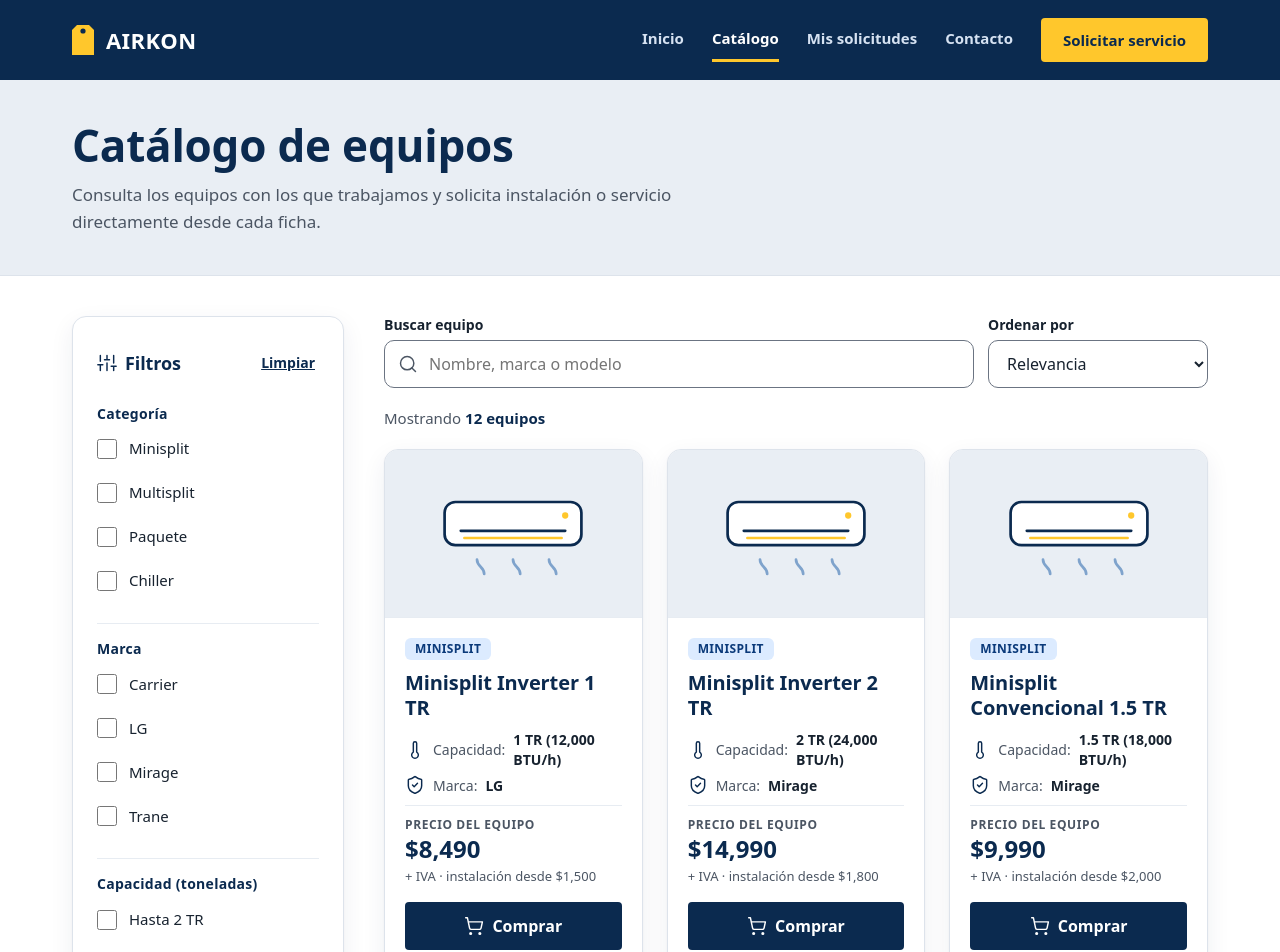
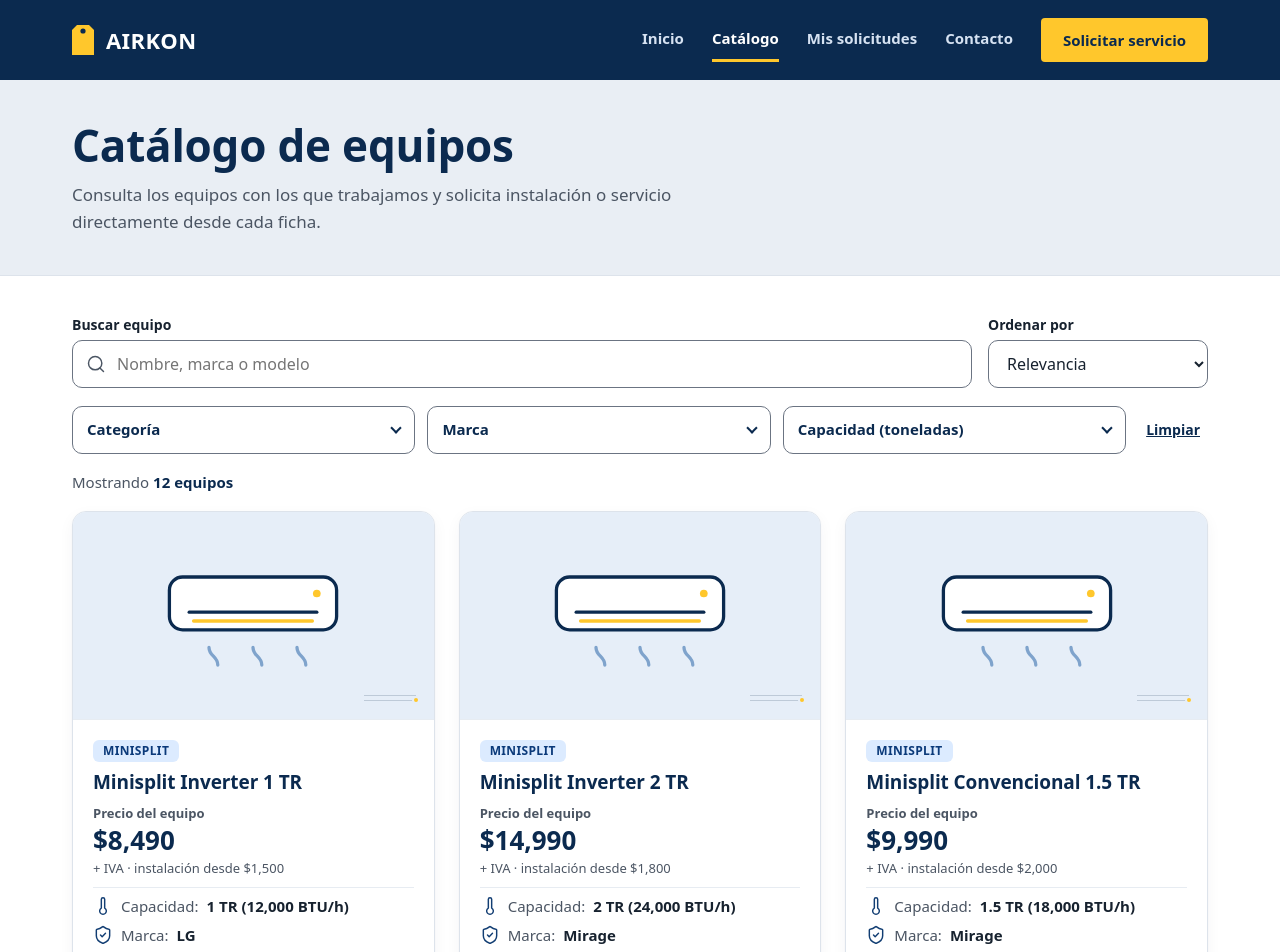
Before and after one commit to Echacon57/Portal-Servicio-Airkon, a React (Vite) app: page /catalogo in a window 1280 px wide. Shown: the top 952 px of the page. Built offline with nearby package versions, Linux system fonts and the light colour scheme.

Commit message:
feat: redesign HVAC equipment catalog

```diff
--- a/src/components/equipos/FiltrosEquipos.jsx
+++ b/src/components/equipos/FiltrosEquipos.jsx
@@ -3,8 +3,7 @@ import Icono from "../ui/Icono";
 import styles from "./FiltrosEquipos.module.css";
 
 /**
- * Panel de filtros del catálogo (<aside>). Es un componente controlado:
- * el estado vive en la página Catálogo y llega por props.
+ * Filtros desplegables del catálogo. El estado vive en la página Catálogo.
  *
  * @param {{ filtros: {categorias:string[], marcas:string[], capacidades:string[]},
  *           onCambiar: (grupo:string, valor:string) => void,
@@ -33,14 +32,22 @@ export default function FiltrosEquipos({ filtros, onCambiar, onLimpiar, abierto,
           <Icono nombre="filtros" tamano={20} />
           Filtros
         </h2>
-        <button type="button" className={styles.limpiar} onClick={onLimpiar}>
+        <button type="button" className={styles.limpiar} onClick={onLimpiar} aria-label="Limpiar filtros">
           Limpiar
         </button>
       </div>
 
-      {grupos.map((grupo) => (
-        <fieldset key={grupo.id} className={styles.grupo}>
-          <legend>{grupo.titulo}</legend>
+      <div className={styles.grupos}>
+        {grupos.map((grupo) => {
+          const seleccionadas = filtros[grupo.id].length;
+
+          return (
+            <details key={grupo.id} className={styles.grupo}>
+              <summary>
+                <span>{grupo.titulo}</span>
+                {seleccionadas > 0 && <span className={styles.seleccionadas}>{seleccionadas}</span>}
+              </summary>
+              <div className={styles.opciones}>
                 {grupo.opciones.map((op) => (
                   <label key={op.valor} className="casilla">
                     <input
@@ -53,10 +60,12 @@ export default function FiltrosEquipos({ filtros, onCambiar, onLimpiar, abierto,
                     {op.texto}
                   </label>
                 ))}
-        </fieldset>
-      ))}
+              </div>
+            </details>
+          );
+        })}
+      </div>
 
-      {/* Solo en móvil: cierra el panel y muestra los resultados */}
       <button type="button" className={`btn btn-primario btn-bloque ${styles.verResultados}`} onClick={onCerrar}>
         Ver {totalResultados} {totalResultados === 1 ? "resultado" : "resultados"}
       </button>
--- a/src/components/equipos/FiltrosEquipos.module.css
+++ b/src/components/equipos/FiltrosEquipos.module.css
@@ -1,9 +1,12 @@
-/* Móvil: el panel está oculto y se abre con el botón "Filtros" */
 .panel {
   display: none;
-  padding: 20px;
+  padding: 16px;
+  border: 1px solid var(--gris-borde);
+  border-radius: var(--radio-tarjeta);
+  background: var(--blanco);
   flex-direction: column;
-  gap: 20px;
+  gap: 12px;
+  min-width: 0;
 }
 .panel.abierto {
   display: flex;
@@ -20,10 +23,13 @@
   align-items: center;
   gap: 8px;
 }
+.encabezado h2 :global(.icono) {
+  color: var(--azul-marino);
+}
 
 .limpiar {
   min-height: 44px;
-  padding: 0 4px;
+  padding: 0 8px;
   border: 0;
   background: none;
   color: var(--azul-marino);
@@ -31,31 +37,143 @@
   text-decoration: underline;
   cursor: pointer;
 }
-
-.grupo > :global(label) {
-  clear: both;
+.limpiar:hover {
+  color: var(--azul-medio);
+  background: var(--azul-claro);
 }
-.grupo + .grupo {
-  border-top: 1px solid var(--gris-linea);
-  padding-top: 16px;
-}
-.grupo legend {
-  float: left;
-  width: 100%;
-  font: 700 0.875rem/1.3 var(--fuente-titulos);
-  color: var(--azul-marino);
-  letter-spacing: 0.02em;
-  margin-bottom: 4px;
+.limpiar:focus-visible,
+.grupo summary:focus-visible {
+  outline: 3px solid var(--azul-marino);
+  outline-offset: 3px;
 }
 
-/* Escritorio: panel lateral siempre visible, sin botón de resultados */
+.grupos {
+  display: grid;
+  grid-template-columns: minmax(0, 1fr);
+  gap: 6px;
+}
+.grupo {
+  position: relative;
+  min-width: 0;
+}
+.grupo summary {
+  display: flex;
+  align-items: center;
+  justify-content: space-between;
+  gap: 10px;
+  min-height: 48px;
+  padding: 0 14px;
+  border: 1px solid var(--gris-campo);
+  border-radius: var(--radio-control);
+  background: var(--blanco);
+  font: 600 0.9375rem/1.3 var(--fuente-texto);
+  color: var(--azul-marino);
+  cursor: pointer;
+  list-style: none;
+}
+.grupo summary::-webkit-details-marker {
+  display: none;
+}
+.grupo summary::after {
+  content: "";
+  width: 8px;
+  height: 8px;
+  border-right: 2px solid currentColor;
+  border-bottom: 2px solid currentColor;
+  transform: translateY(-2px) rotate(45deg);
+  transition: transform 0.15s ease;
+  flex: none;
+}
+.grupo[open] summary {
+  border-color: var(--azul-marino);
+  border-bottom-left-radius: 0;
+  border-bottom-right-radius: 0;
+}
+.grupo[open] summary::after {
+  transform: translateY(2px) rotate(225deg);
+}
+.grupo summary:hover {
+  border-color: var(--azul-marino);
+  background: var(--azul-claro);
+}
+.seleccionadas {
+  display: inline-grid;
+  place-items: center;
+  min-width: 22px;
+  height: 22px;
+  margin-left: auto;
+  border-radius: 50%;
+  background: var(--azul-marino);
+  color: var(--blanco);
+  font: 700 0.75rem/1 var(--fuente-texto);
+}
+.opciones {
+  display: flex;
+  flex-direction: column;
+  gap: 4px;
+  padding: 8px 12px;
+  border: 1px solid var(--azul-marino);
+  border-top: 0;
+  border-bottom-left-radius: var(--radio-control);
+  border-bottom-right-radius: var(--radio-control);
+  background: var(--blanco);
+  box-shadow: var(--sombra);
+}
+.opciones :global(.casilla) {
+  min-height: 44px;
+  padding: 4px 2px;
+}
+.verResultados {
+  min-height: 48px;
+}
+
+@media (min-width: 768px) {
+  .panel,
+  .panel.abierto {
+    padding: 18px;
+  }
+  .grupos {
+    grid-template-columns: repeat(3, minmax(0, 1fr));
+  }
+}
+
+/* En escritorio los filtros forman una barra horizontal sobre los resultados. */
 @media (min-width: 1024px) {
   .panel,
   .panel.abierto {
-    display: flex;
-    position: sticky;
-    top: calc(var(--alto-header) + 24px);
-    padding: 24px;
+    display: grid;
+    grid-template-columns: repeat(3, minmax(0, 1fr)) auto;
+    align-items: start;
+    gap: 12px;
+    padding: 0;
+    border: 0;
+    border-radius: 0;
+    background: transparent;
+    box-shadow: none;
+  }
+  .encabezado {
+    display: contents;
+  }
+  .encabezado h2 {
+    display: none;
+  }
+  .grupos {
+    display: contents;
+  }
+  .limpiar {
+    grid-column: 4;
+    grid-row: 1;
+    align-self: center;
+    white-space: nowrap;
+  }
+  .opciones {
+    position: absolute;
+    z-index: 5;
+    top: calc(100% - 1px);
+    left: 0;
+    width: max-content;
+    min-width: 100%;
+    max-width: min(320px, 85vw);
   }
   .verResultados {
     display: none;
--- a/src/components/equipos/TarjetaEquipo.jsx
+++ b/src/components/equipos/TarjetaEquipo.jsx
@@ -12,11 +12,18 @@ export default function TarjetaEquipo({ equipo }) {
   return (
     <article className={`tarjeta ${styles.tarjeta}`}>
       <div className={styles.imagen}>
-        <IlustracionEquipo forma={equipo.forma} ancho={180} />
+        <IlustracionEquipo forma={equipo.forma} ancho={220} />
       </div>
       <div className={styles.cuerpo}>
         <span className="etiqueta-tipo">{equipo.categoria}</span>
         <h3>{equipo.nombre}</h3>
+        <p className={styles.precio}>
+          <span className={styles.desde}>Precio del equipo</span>
+          <strong>{moneda(equipo.precio)}</strong>
+          <span className={styles.nota}>
+            {requiereCotizacion ? "Instalación con proyecto y cotización" : `+ IVA · instalación desde ${moneda(equipo.precioInstalacion)}`}
+          </span>
+        </p>
         <ul role="list" className={styles.datos}>
           <li>
             <Icono nombre="termometro" tamano={20} />
@@ -27,16 +34,9 @@ export default function TarjetaEquipo({ equipo }) {
             Marca: <strong>{equipo.marca}</strong>
           </li>
         </ul>
-        <p className={styles.precio}>
-          <span className={styles.desde}>Precio del equipo</span>
-          <strong>{moneda(equipo.precio)}</strong>
-          <span className={styles.nota}>
-            {requiereCotizacion ? "Instalación con proyecto y cotización" : `+ IVA · instalación desde ${moneda(equipo.precioInstalacion)}`}
-          </span>
-        </p>
         <div className={styles.acciones}>
           {!requiereCotizacion && (
-            <Link to={`/comprar/${equipo.id}`} className="btn btn-primario" aria-label={`Comprar ${equipo.nombre}`}>
+            <Link to={`/comprar/${equipo.id}`} className="btn btn-acento" aria-label={`Comprar ${equipo.nombre}`}>
               <Icono nombre="carrito" tamano={20} />
               Comprar
             </Link>
--- a/src/components/equipos/TarjetaEquipo.module.css
+++ b/src/components/equipos/TarjetaEquipo.module.css
@@ -3,81 +3,155 @@
   flex-direction: column;
   overflow: hidden;
   height: 100%;
-  transition: transform 0.15s ease;
+  border-color: var(--gris-borde);
+  box-shadow: 0 1px 2px rgba(11, 42, 79, 0.035), 0 5px 16px rgba(11, 42, 79, 0.045);
+  transition: transform 0.2s ease, box-shadow 0.2s ease;
 }
 .tarjeta:hover {
   transform: translateY(-2px);
+  box-shadow: 0 2px 6px rgba(11, 42, 79, 0.07), 0 9px 22px rgba(11, 42, 79, 0.08);
 }
 
 .imagen {
-  background: var(--gris-claro);
-  height: 150px;
+  position: relative;
+  isolation: isolate;
+  overflow: hidden;
+  background: var(--azul-claro);
+  min-height: 190px;
   display: flex;
   align-items: center;
   justify-content: center;
   border-bottom: 1px solid var(--gris-linea);
 }
+.imagen::before {
+  content: "";
+  position: absolute;
+  right: 18px;
+  bottom: 18px;
+  z-index: -1;
+  width: 52px;
+  height: 6px;
+  border-top: 1px solid var(--remache);
+  border-bottom: 1px solid var(--remache);
+  opacity: 0.65;
+}
+.imagen::after {
+  content: "";
+  position: absolute;
+  right: 16px;
+  bottom: 17px;
+  width: 4px;
+  height: 4px;
+  border-radius: 50%;
+  background: var(--amarillo);
+  box-shadow: 0 0 0 2px var(--azul-claro);
+}
+.imagen svg {
+  width: min(220px, 78%);
+  height: auto;
+}
 
 .cuerpo {
-  padding: 20px;
+  padding: 18px;
   display: flex;
   flex-direction: column;
-  gap: 10px;
+  gap: 8px;
   flex: 1;
+}
+.cuerpo h3 {
+  color: var(--azul-marino);
+  font: 700 1.1875rem/1.3 var(--fuente-titulos);
+  overflow-wrap: anywhere;
 }
 
 .datos {
   display: flex;
   flex-direction: column;
-  gap: 6px;
-  font-size: 0.875rem;
+  gap: 8px;
+  margin-top: 2px;
+  font-size: 0.9375rem;
   line-height: 1.4;
   color: var(--gris-medio);
   flex: 1;
 }
 .datos li {
   display: flex;
-  align-items: center;
+  align-items: flex-start;
   gap: 8px;
 }
+.datos li .icono {
+  width: 18px;
+  height: 18px;
+  margin-top: 1px;
+}
 .datos :global(.icono) {
-  color: var(--azul-marino);
+  color: var(--azul-medio);
 }
 .datos strong {
   color: var(--gris-oscuro);
+  overflow-wrap: anywhere;
 }
 
 .precio {
   display: flex;
   flex-direction: column;
-  gap: 2px;
-  padding-top: 12px;
-  border-top: 1px solid var(--gris-linea);
+  gap: 3px;
+  padding-block: 2px 10px;
+  border-bottom: 1px solid var(--gris-linea);
 }
 .desde {
-  font: 600 0.75rem/1.2 var(--fuente-texto);
+  font: 600 0.8125rem/1.3 var(--fuente-texto);
   color: var(--gris-medio);
-  text-transform: uppercase;
-  letter-spacing: 0.05em;
 }
 .precio strong {
-  font: 800 1.5rem/1.2 var(--fuente-titulos);
+  font: 800 1.625rem/1.2 var(--fuente-titulos);
   color: var(--azul-marino);
+  font-variant-numeric: tabular-nums;
 }
 .nota {
   font-size: 0.8125rem;
+  line-height: 1.4;
   color: var(--gris-medio);
 }
 
 .acciones {
   display: flex;
-  flex-direction: column;
-  gap: 10px;
-  margin-top: 6px;
+  gap: 8px;
+  margin-top: 8px;
+}
+.acciones a {
+  flex: 1 1 0;
+  min-width: 0;
+  min-height: 48px;
+  padding-inline: 10px;
+  font-size: 0.9375rem;
+  white-space: nowrap;
+  transition: background-color 0.16s ease, border-color 0.16s ease, color 0.16s ease, box-shadow 0.16s ease, transform 0.16s ease;
+}
+.acciones a:hover {
+  box-shadow: 0 2px 6px rgba(11, 42, 79, 0.12);
+}
+.acciones a:active {
+  transform: translateY(1px);
+  box-shadow: inset 0 1px 2px rgba(11, 42, 79, 0.12);
 }
 
 @media (min-width: 768px) {
   .imagen {
-    height: 168px;
+    min-height: 208px;
+  }
+  .cuerpo {
+    padding: 20px;
   }
 }
+
+@media (prefers-reduced-motion: reduce) {
+  .tarjeta,
+  .acciones a {
+    transition: none;
+  }
+  .tarjeta:hover,
+  .acciones a:active {
+    transform: none;
+  }
+}
--- a/src/pages/Catalogo.jsx
+++ b/src/pages/Catalogo.jsx
@@ -72,6 +72,13 @@ export default function Catalogo() {
   const visibles = resultados.slice((paginaActual - 1) * POR_PAGINA, paginaActual * POR_PAGINA);
   const totalFiltros = filtros.categorias.length + filtros.marcas.length + filtros.capacidades.length;
 
+  function cerrarFiltros() {
+    setPanelAbierto(false);
+    requestAnimationFrame(() => {
+      document.getElementById("resultados")?.scrollIntoView({ block: "start" });
+    });
+  }
+
   function cambiarPagina(n) {
     setPagina(n);
     document.getElementById("resultados")?.scrollIntoView({ block: "start" });
@@ -85,15 +92,6 @@ export default function Catalogo() {
       />
 
       <div className={`contenedor ${styles.contenido}`}>
-        <FiltrosEquipos
-          filtros={filtros}
-          onCambiar={alternarFiltro}
-          onLimpiar={limpiar}
-          abierto={panelAbierto}
-          onCerrar={() => setPanelAbierto(false)}
-          totalResultados={resultados.length}
-        />
-
         <div className={styles.resultados} id="resultados">
           <h2 className="solo-lector">Resultados</h2>
           <div className={styles.controles}>
@@ -142,6 +140,15 @@ export default function Catalogo() {
             </button>
           </div>
 
+          <FiltrosEquipos
+            filtros={filtros}
+            onCambiar={alternarFiltro}
+            onLimpiar={limpiar}
+            abierto={panelAbierto}
+            onCerrar={cerrarFiltros}
+            totalResultados={resultados.length}
+          />
+
           <p className={styles.conteo} aria-live="polite">
             Mostrando <strong>{resultados.length} {resultados.length === 1 ? "equipo" : "equipos"}</strong>
           </p>
--- a/src/pages/Catalogo.module.css
+++ b/src/pages/Catalogo.module.css
@@ -1,14 +1,11 @@
 .contenido {
   padding-block: 24px 56px;
-  display: flex;
-  flex-direction: column;
-  gap: 20px;
 }
 
 .resultados {
   display: flex;
   flex-direction: column;
-  gap: 20px;
+  gap: 18px;
   min-width: 0;
   scroll-margin-top: calc(var(--alto-header) + 16px);
 }
@@ -16,7 +13,7 @@
 .controles {
   display: grid;
   grid-template-columns: 1fr;
-  gap: 14px;
+  gap: 16px;
 }
 
 .campoBusqueda {
@@ -47,8 +44,12 @@
 
 .rejilla {
   display: grid;
-  grid-template-columns: 1fr;
-  gap: 16px;
+  grid-template-columns: minmax(0, 1fr);
+  gap: 20px;
+  min-width: 0;
+}
+.rejilla li {
+  min-width: 0;
 }
 
 .vacio {
@@ -70,17 +71,16 @@
   .controles {
     grid-template-columns: minmax(0, 1fr) 220px;
     align-items: end;
+    gap: 16px;
   }
   .busqueda {
-    grid-column: 1 / -1;
+    grid-column: 1;
   }
   .orden {
     grid-column: 2;
-    grid-row: 2;
   }
   .botonFiltros {
-    grid-column: 1;
-    grid-row: 2;
+    grid-column: 1 / -1;
     width: auto;
     justify-self: start;
   }
@@ -90,21 +90,8 @@
   }
 }
 
-/* Escritorio: filtros a la izquierda, resultados a la derecha */
+/* Escritorio: controles y filtros en una franja superior */
 @media (min-width: 1024px) {
-  .contenido {
-    display: grid;
-    grid-template-columns: 272px minmax(0, 1fr);
-    gap: 40px;
-    align-items: start;
-  }
-  .busqueda {
-    grid-column: 1;
-  }
-  .orden {
-    grid-column: 2;
-    grid-row: 1;
-  }
   .botonFiltros {
     display: none;
   }
```
Also changed, not shown: 2 other files (tests, documents, lock files or other folders). Lines whose indentation alone changed are shown as unchanged.
